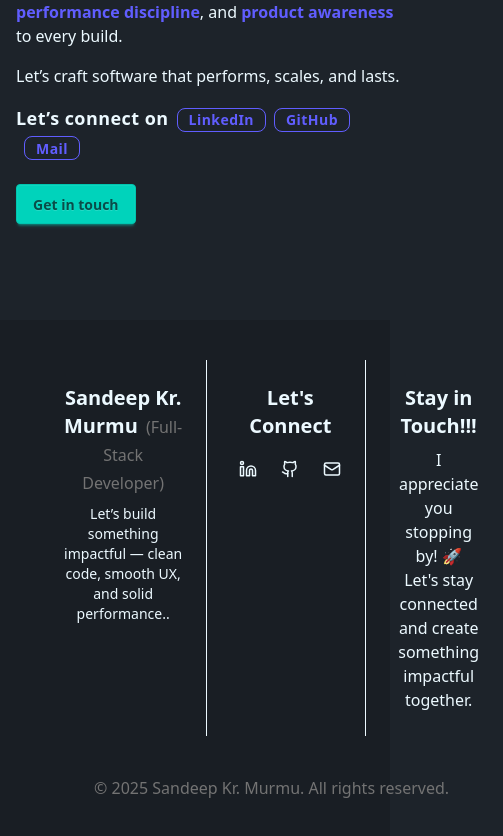
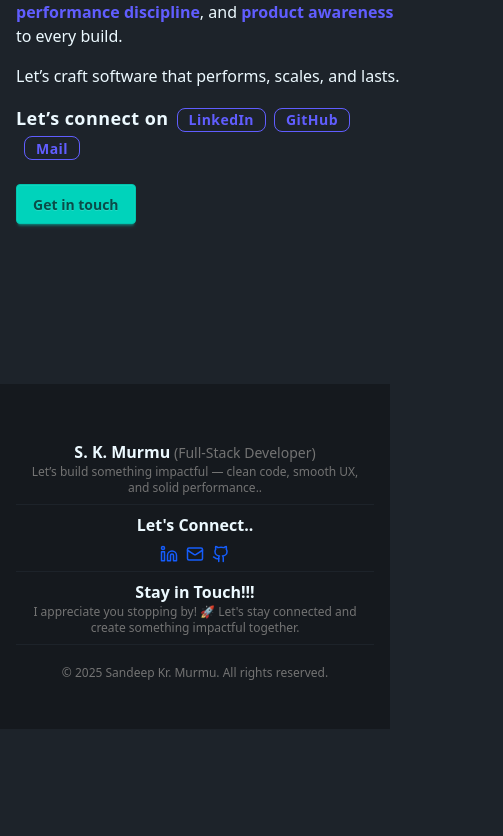
Before and after one commit to sandeepKumarMurmu/port-folio-v-01, a React (Vite) app: page / in a window 390 px wide. Shown: the part 1230-2066 px from the top of the page, 503 px wide, since content can reach past the window. After the commit the page ends 1959 px from the top, so only its background shows below. Built offline with nearby package versions, Linux system fonts and the light colour scheme; the HTML template or start-up script is replaced by a standard one.

Commit message:
UPDATE : Footer is now responsive

```diff
--- a/src/components/Footer.tsx
+++ b/src/components/Footer.tsx
@@ -2,44 +2,75 @@ import { Linkedin, Github, Mail } from "lucide-react"; // Use your preferred ico
 
 function Footer() {
     return (
-        <footer className="footer sm:footer-vertical bg-base-200 text-base-content p-10">
-            <div className="flex w-full h-full divide-x divide-base items-stretch">
-                <div className="flex-1 p-6 space-y-2 text-center">
-                    <h2 className="text-xl font-semibold">
-                        Sandeep Kr. Murmu
-                        <span className="ml-2 text-base font-normal text-neutral-500">
-                            (Full-Stack Developer)
-                        </span>
-                    </h2>
-                    <p >
-                        Let’s build something impactful — clean code, smooth UX, and solid performance..
-                    </p>
+        <section className="bg-base-300 md:px-0 px-4 p-12 mt-16 w-full">
+            <footer className="w-full max-w-[1440px] mx-auto">
+                <div className="flex flex-col">
+                    <div className="md:grid md:grid-cols-3 flex flex-col mb-5 text-center">
+                        <div className="md:border-r-2 border-base-100 md:border-b-0 border-b-1 p-2">
+                            <div className="mx-auto text-center font-semibold">
+                                {/* 👇 Show on small and large screens */}
+                                <h2 className="text-l md:hidden lg:block">
+                                    S. K. Murmu
+                                    <span className="text-sm font-normal text-neutral-500"> (Full-Stack Developer)</span>
+                                </h2>
+
+                                {/* 👇 Show on medium screens */}
+                                <div className="hidden sm:block lg:hidden">
+                                    <h2 className="text-l">Sandeep Kr. Murmu</h2>
+                                    <p className="text-sm font-normal text-neutral-500">(Full-Stack Developer)</p>
+                                </div>
+                            </div>
+                            <div className="text-xs  text-neutral-500">
+                                <p> Let’s build something impactful — clean code, smooth UX, and solid performance..</p>
+                            </div>
+                        </div>
+                        <div className="md:border-r-2 border-base-100 md:border-b-0 border-b-1 p-2">
+                            <div className="text-l font-semibold text-center">
+                                <h2 >Let's Connect..</h2>
+                            </div>
+                            <div className="flex gap-2 justify-center pt-2 ">
+                                <div>
+                                    <a
+                                        href="https://www.linkedin.com/in/sandeep-kumar-murmu-0567181a9"
+                                        target="_blank"
+                                        className="text-blue-600 hover:text-blue-800 dark:text-blue-400 dark:hover:text-blue-300 transition-colors"
+                                    >
+                                        <Linkedin size={18} />
+                                    </a>
+                                </div>
+                                <div>
+                                    <a
+                                        href="mailto:sandeep.16murmu@gmail.com"
+                                        target="_blank"
+                                        className="text-blue-600 hover:text-blue-800 dark:text-blue-400 dark:hover:text-blue-300 transition-colors"
+                                    >
+                                        <Mail size={18} />
+                                    </a>
+                                </div>
+                                <div>
+                                    <a
+                                        href="https://github.com/sandeepKumarMurmu"
+                                        target="_blank"
+                                        className="text-blue-600 hover:text-blue-800 dark:text-blue-400 dark:hover:text-blue-300 transition-colors"
+                                    >
+                                        <Github size={18} />
+                                    </a>
+                                </div>
+                            </div>
+
+                        </div>
+                        <div className="border-b md:border-b-0 border-base-100 p-2">
+                        <h2 className="text-m font-semibold">Stay in Touch!!!</h2>
+                        <p className="text-xs  text-neutral-500">I appreciate you stopping by! 🚀 Let's stay connected and create something impactful together.</p>
+                        </div>
+
+                    </div>
+                    <div className="text-center text-xs  text-neutral-500 border-base-100 md:border-t md:pt-4">
+                        <p>© 2025 Sandeep Kr. Murmu. All rights reserved.</p>
+                    </div>
                 </div>
-                <div className="flex-1 p-6  space-y-5 text-center">
-                    <h2 className="text-xl font-semibold">Let's Connect</h2>
-                    <ul className="flex gap-x-6 items-center justify-center">
-                        <li className="flex items-center gap-x-2 cursor-pointer">
-                            <a href="https://www.linkedin.com/in/sandeep-kumar-murmu-0567181a9" target="_blank" ><Linkedin size={18} /></a>
-                        </li>
-                        <li className="flex items-center gap-x-2 cursor-pointer">
-                            <a href="https://github.com/sandeepKumarMurmu" target="_blank" ><Github size={18} /></a>
-                        </li>
-                        <li className="flex items-center gap-x-2 cursor-pointer">
-                            <a href="mailto:sandeep.16murmu@gmail.com" target="_blank" ><Mail size={18} /></a>
-                        </li>
-                    </ul>
-                </div>
-                <div className="flex-1 p-6 space-y-2 text-center">
-                    <h2 className="text-xl font-semibold">Stay in Touch!!!</h2>
-                    <p className=" text-base">
-                        I appreciate you stopping by! 🚀 Let's stay connected and create something impactful together.
-                    </p>
-                </div>
-            </div>
-            <div className="w-full flex items-center justify-center text-base text-neutral-500">
-                <p className="text-center">© 2025 Sandeep Kr. Murmu. All rights reserved.</p>
-            </div>
-        </footer>
+            </footer>
+        </section>
     )
 }
 
```
